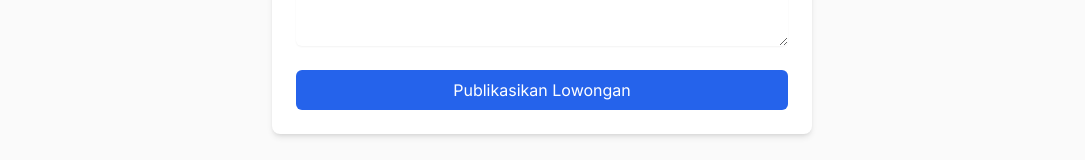
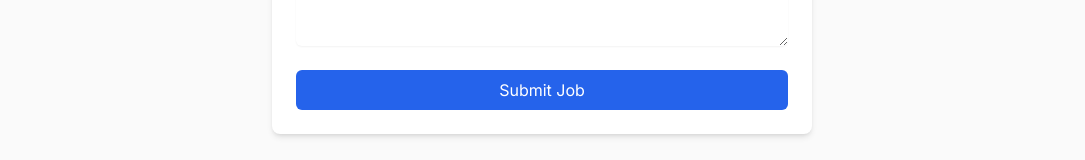
Before and after one commit to arkavidia-academya-WSE-2025/jobseeker-reactjs, a React (Vite) app in the folder fe-arkavidia/: page /jobPosting in a window 1280 px wide. Shown: the part 563-723 px from the top of the page, without its empty margins (98-1183 px from the left). Built offline with nearby package versions, Linux system fonts and the light colour scheme.

Commit message:
Update: button text in JobPostingForm.jsx from "Publikasikan Lowongan" to "Submit Job" when isSubmitting is true.

```diff
--- a/fe-arkavidia/src/components/jobs/JobPosting/JobPostingForm.jsx
+++ b/fe-arkavidia/src/components/jobs/JobPosting/JobPostingForm.jsx
@@ -149,7 +149,7 @@ const JobPostingForm = () => {
           disabled={isSubmitting}
           className="w-full bg-blue-600 text-white py-2 px-4 rounded-md hover:bg-blue-700 focus:outline-none focus:ring-2 focus:ring-blue-500 focus:ring-offset-2 disabled:opacity-50"
         >
-          {isSubmitting ? "Mengirim..." : "Publikasikan Lowongan"}
+          {isSubmitting ? "Mengirim..." : "Submit Job"}
         </button>
       </form>
     </div>
```
